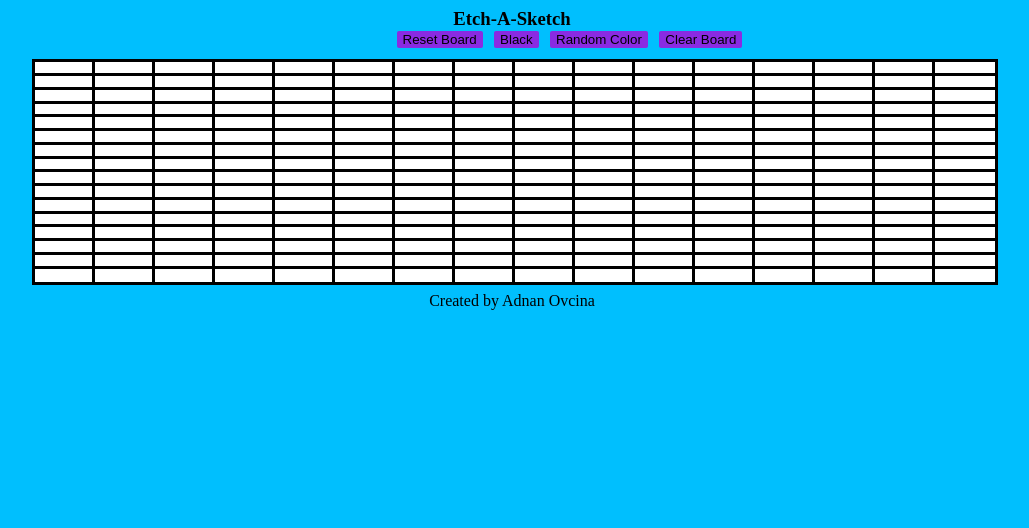
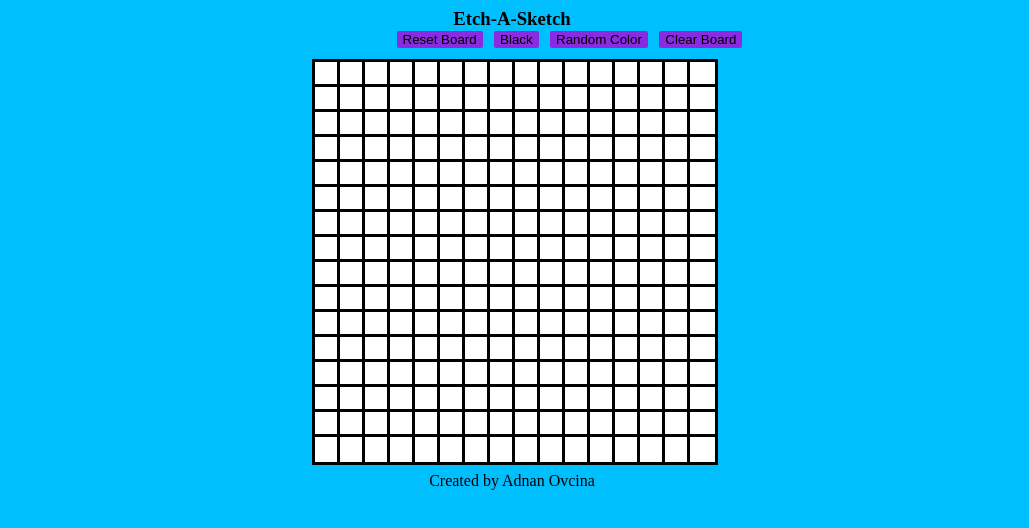
Before and after one commit to Adnnann/drawing-board, a React (Create React App) app: page / in a window 1280 px wide. Shown: the top 528 px of the page, without its empty margins (128-1157 px from the left). Built offline with nearby package versions, Linux system fonts and the light colour scheme.

Commit message:
Revised design

```diff
--- a/src/index.css
+++ b/src/index.css
@@ -12,8 +12,8 @@ body {
 
 .app{
   display: grid;
-  max-width: 960px;
-  height: 220px;
+  max-width: 400px;
+  height: 400px;
   margin: auto;
 }
 
```
